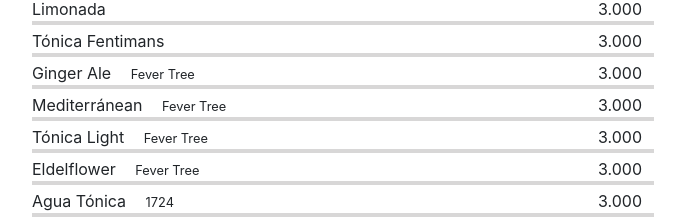
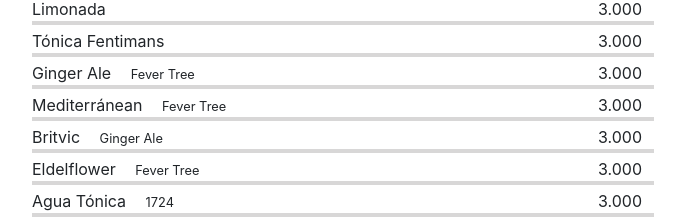
Before and after one commit to durbonca/Menu-QR-Google-sheet, a React (Create React App) app: page /Beer in a window 1280 px wide. Shown: the part 999-1218 px from the top of the page, without its empty margins (297-982 px from the left). Built offline with nearby package versions, Linux system fonts and the light colour scheme; no server answers.

Commit message:
Update dataBeer.js

```diff
--- a/src/data/dataBeer.js
+++ b/src/data/dataBeer.js
@@ -40,8 +40,8 @@ const dataBeer = [
             { id: 3, name: 'Ginger Ale', description: 'Fever Tree', price: '3.000' },
             /* { id: 4, name: 'Ginger Beer', description: 'Fever Tree', price: '3.000' }, */
             { id: 5, name: 'Mediterránean', description: 'Fever Tree', price: '3.000' },
-            /* { id: 51, name: 'Britvic', description: 'Ginger Ale', price: '3.000' }, */
-            { id: 6, name: 'Tónica Light', description: 'Fever Tree', price: '3.000' },
+            { id: 51, name: 'Britvic', description: 'Ginger Ale', price: '3.000' },
+            /* { id: 6, name: 'Tónica Light', description: 'Fever Tree', price: '3.000' }, */
             { id: 7, name: 'Eldelflower', description: 'Fever Tree', price: '3.000' },
             { id: 8, name: 'Agua Tónica', description: '1724', price: '3.000' },
             /* { id: 9, name: 'Aguas Minerales', description: 'Glenlivet, Perrier', price: '3.000'}, */
```
